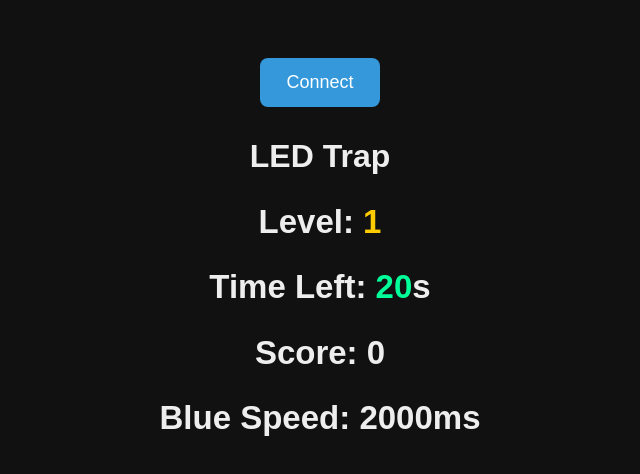
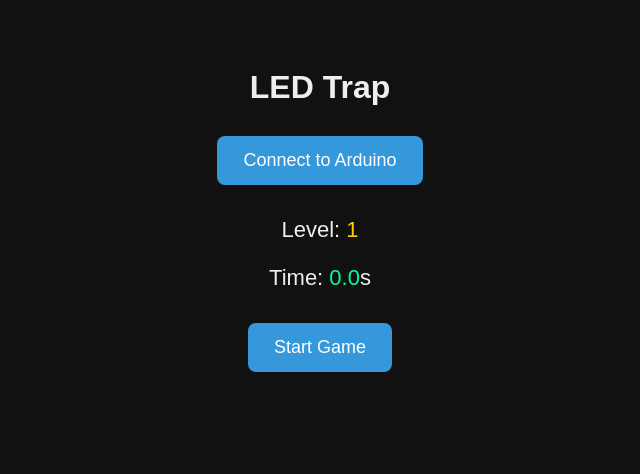
Before and after one commit to ruby-cs/hcde439final, a plain HTML site: page LED Trap/index.html in a window 1280 px wide. Shown: the whole page, without its empty margins (320-960 px from the left). Drawn offline with nearby package versions, Linux system fonts and the light colour scheme.

Commit message:
Added connect to arduino button, changed level and timer tags, removed blue speed

```diff
--- a/LED Trap/index.html
+++ b/LED Trap/index.html
@@ -1,26 +1,24 @@
 <!DOCTYPE html>
 <html lang="en">
 <head>
-  <meta charset="UTF-8" />
-  <meta name="viewport" content="width=device-width, initial-scale=1" />
+  <meta charset="UTF-8">
+  <meta name="viewport" content="width=device-width, initial-scale=1.0">
   <title>LED Trap</title>
-  <script src="https://cdn.jsdelivr.net/npm/p5@1.9.0/lib/p5.js"></script>
-  <script src="https://unpkg.com/@gohai/p5.webserial@^1/libraries/p5.webserial.js"></script>
-  <link rel="stylesheet" href="index.css" />
+  <link rel="stylesheet" href="index.css">
 </head>
-
 <body>
-  <button id="connectBtn">Connect</button>
 
   <h1>LED Trap</h1>
+
+  <button id="connectBtn">Connect to Arduino</button>
+
   <div class="stats">
-    <h2>Level: <span id="level">1</span></h2>
-    <h2>Time Left: <span id="timer">20</span>s</h2>
-    <h2>Score: <span id="score">0</span></h2>
-    <h2>Blue Speed: <span id="speed">2000ms</span></h2>
+    <p>Level: <span id="level">1</span></p>
+    <p>Time: <span id="timer">0.0</span>s</p>
   </div>
+
+  <button id="startBtn">Start Game</button>
 
   <script src="index.js"></script>
 </body>
-
 </html>
```
